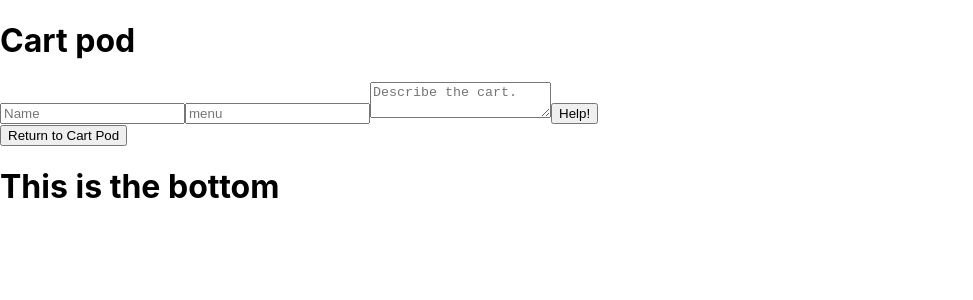
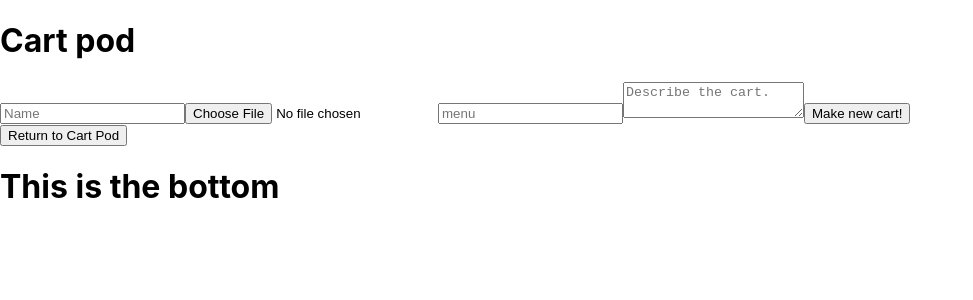
Before and after one commit to BryonBurke/component-practice, a React (Create React App) app: page / in a window 1280 px wide. Both pictures are taken after a click on the button "Add cart". Shown: the top 300 px of the page, without its empty margins (0-973 px from the left). Built offline with nearby package versions, Linux system fonts and the light colour scheme.

Commit message:
Housekeeping edits

```diff
--- a/package.json
+++ b/package.json
@@ -6,6 +6,7 @@
     "@testing-library/jest-dom": "^4.2.4",
     "@testing-library/react": "^9.3.2",
     "@testing-library/user-event": "^7.1.2",
+    "immutability-helper": "^3.0.2",
     "react": "^16.13.1",
     "react-dom": "^16.13.1",
     "react-scripts": "3.4.1"
--- a/src/components/CartDetail.js
+++ b/src/components/CartDetail.js
@@ -6,11 +6,16 @@ const CartDetail = (props) => {
     <React.Fragment>
       <h1>Cart Detail</h1>
       <h3>{cart.name}</h3>
+      <div>
+
+      <img src={cart.picture} />
+
+      </div>
       <h3>{cart.menu}</h3>
       <h3>{cart.description}</h3>
       <hr />
       <button
-        onClick={props.onClickingEdit}>Update Ticket
+        onClick={props.onClickingEdit}>Update Cart
       </button>
     </React.Fragment>
   );
--- a/src/components/CartList.js
+++ b/src/components/CartList.js
@@ -21,7 +21,7 @@ const itemStyle = {
   padding: `${spaceBetweenItems * 0.5}px`,
   backgroundColor: "palevioletred",
   textAlign: "center",
-  border: "10px solid blue",
+  border: "2px solid blue",
 };
 
 const cardStyle = {
@@ -39,6 +39,7 @@ const CartList = (props) => {
             whenCartClicked = { props.onCartSelection }
             name={cart.name}
             menu={cart.menu}
+            picture={cart.picture}
             description={cart.description}
             id = {cart.id}
             key = {cart.id}
--- a/src/components/EditCartForm.js
+++ b/src/components/EditCartForm.js
@@ -10,6 +10,7 @@ function EditCartForm(props) {
     event.preventDefault();
     props.onEditCart({
       name: event.target.name.value,
+      picture: event.target.picture.value,
       menu: event.target.menu.value,
       description: event.target.description.value,
       id: cart.id,
--- a/src/components/NewCartForm.js
+++ b/src/components/NewCartForm.js
@@ -8,6 +8,7 @@ const NewCartForm = (props) => {
     event.preventDefault();
     props.onNewCartCreation({
       name: event.target.name.value,
+      picture: event.target.picture.value,
       menu: event.target.menu.value,
       description: event.target.description.value,
       id: v4()
@@ -18,7 +19,7 @@ const NewCartForm = (props) => {
     <React.Fragment>
       <ReusableForm
         formSubmissionHandler={handleNewCartFormSubmission}
-        buttonText="Help!" />
+        buttonText="Make new cart!" />
     </React.Fragment>
   );
 }
--- a/src/components/ReusableForm.js
+++ b/src/components/ReusableForm.js
@@ -6,6 +6,7 @@ function ReusableForm(props) {
     <React.Fragment>
       <form onSubmit={props.formSubmissionHandler}>
         <input type="text" name="name" placeholder="Name" />
+        <input type="file" name="picture" placeholder="Picture" />
         <input type="text" name="menu" placeholder="menu" />
         <textarea name="description" placeholder="Describe the cart." />
         <button type="submit">{props.buttonText}</button>
```
Also changed, not shown: 1 other file (tests, documents, lock files or other folders).
